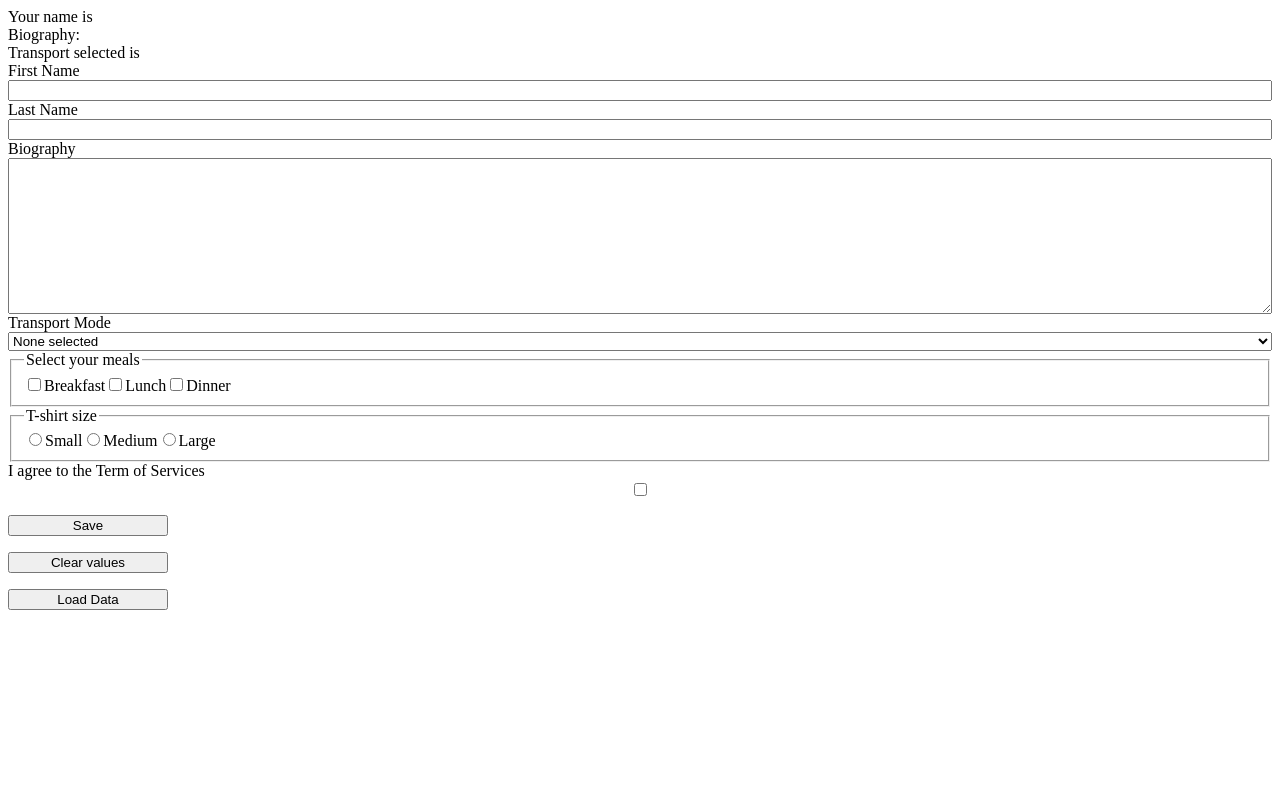
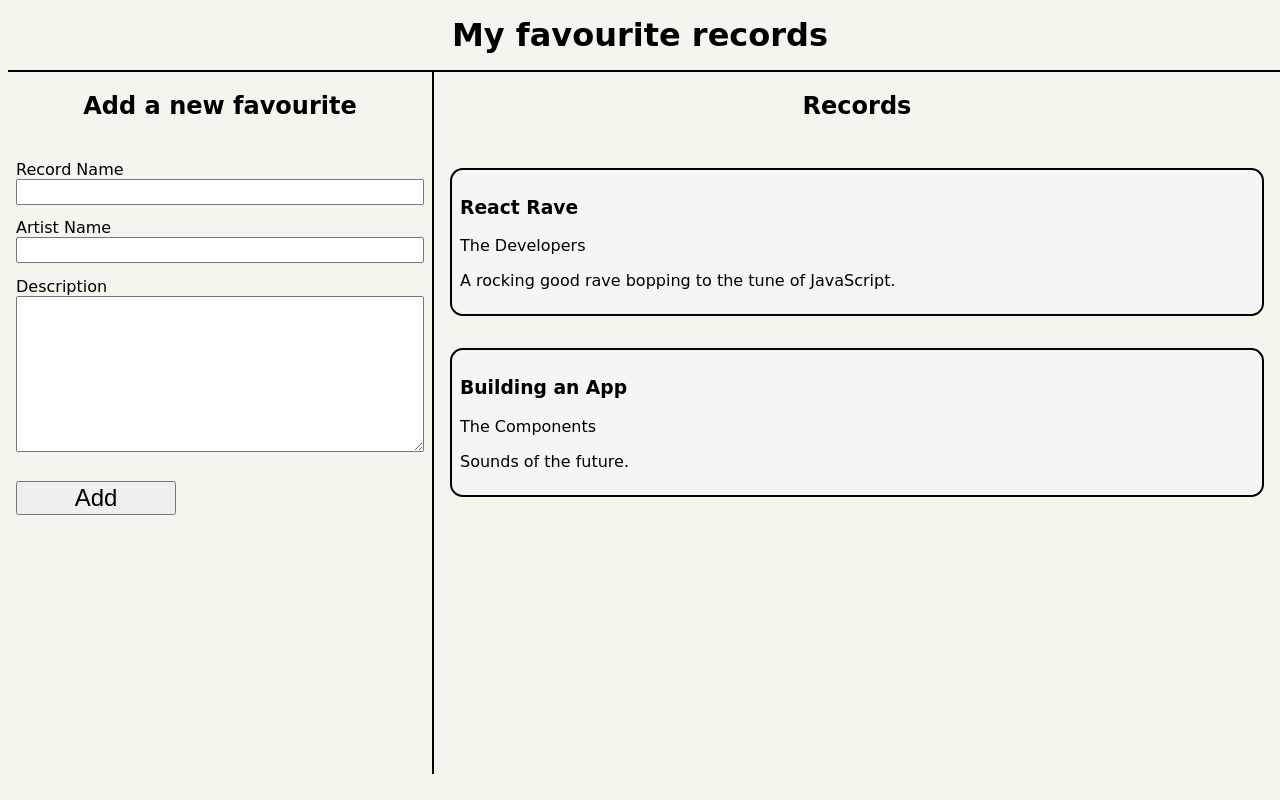
Before and after one commit to 2rohityadav/UltimateCourse-reactjs-basics, a React (Create React App) app: page /container in a window 1280 px wide. Built offline with nearby package versions, Linux system fonts and the light colour scheme.

Commit message:
building a static react view from the design

```diff
--- a/src/App.js
+++ b/src/App.js
@@ -6,6 +6,7 @@ import UltimateList from "./UltimateList";
 import UltimateMachine from "./UltimateMachine";
 import Stopwatch from "./StopWatch";
 import FormContainer from "./Form";
+import Container from "./Container";
 
 const App = () => {
   // const [show, setShow] = useState(true);
@@ -14,7 +15,8 @@ const App = () => {
   // }
   return (
     <Fragment>
-      <FormContainer />
+      <Container />
+      {/* <FormContainer /> */}
       {/* <Stopwatch /> */}
       {/* <UltimateList /> */}
       {/* <UltimateHolidayList /> */}
--- /dev/null
+++ b/src/Container.js
@@ -0,0 +1,24 @@
+import React, {Fragment} from 'react'
+import Header from './Header'
+import Section from './Section'
+import List from './List'
+import "./records.scss"
+import RecordForm from './RecordForm'
+
+const Container = () => {
+    return (
+        <Fragment>
+            <Header />
+            <main>
+                <Section headingText="Add a new favourite">
+                    <RecordForm />
+                </Section>
+                <Section headingText="Records">
+                    <List />
+                </Section>
+            </main>
+        </Fragment>
+    )
+};
+
+export default Container;
--- /dev/null
+++ b/src/Header.js
@@ -0,0 +1,9 @@
+import React from 'react';
+
+const Header = () => {
+    return <header>
+        <h1>My favourite records</h1>
+    </header>
+}
+
+export default Header;
--- /dev/null
+++ b/src/List.js
@@ -0,0 +1,25 @@
+import React from 'react'
+
+const records = [
+    {
+        recordName: 'React Rave',
+        artistName: 'The Developers',
+        description: 'A rocking good rave bopping to the tune of JavaScript.'
+    },
+    {
+        recordName: 'Building an App',
+        artistName: 'The Components',
+        description: 'Sounds of the future.'
+    }
+]
+const List = () => {
+    return <ul>
+        {records.map(({recordName, artistName, description}) => <li key={recordName}>
+            <h3>{recordName}</h3>
+            <span>{artistName}</span>
+            <p>{description}</p>
+        </li>)}
+    </ul>
+}
+
+export default List;
--- /dev/null
+++ b/src/RecordForm.js
@@ -0,0 +1,15 @@
+import React from 'react'
+
+const RecordForm = () => {
+    return <form>
+        <label htmlFor="recordName">Record Name</label>
+        <input type="text" name="recordName" id="recordName"/>
+        <label htmlFor="artistName">Artist Name</label>
+        <input type="text" name="artistName" id="artistName"/>
+        <label htmlFor="description">Description</label>
+        <textarea name="description" id="description" rows="10"></textarea>
+        <button type="submit">Add</button>
+    </form>
+}
+
+export default RecordForm;
--- /dev/null
+++ b/src/Section.js
@@ -0,0 +1,11 @@
+import React from 'react';
+
+const Section = ({children, headingText, headingLevel = 2}) => {
+    const H = `h${headingLevel}`
+    return <section>
+        <H>{headingText}</H>
+        {children}
+    </section>
+}
+
+export default Section;
--- /dev/null
+++ b/src/records.scss
@@ -0,0 +1,80 @@
+body {
+    box-sizing: border-box;
+    margin: 0;
+    font-family: 'Comic Sans MS', 'Monotype Corsiva', sans-serif;
+    background-color: #f5f4ed;
+}
+
+.visually-hidden:not(:focus):not(:active){
+    clip: rect(0 0 0 0);
+    clip-path: inset(100%);
+    height: 1px;
+    overflow: hidden;
+    position: absolute;
+    white-space: nowrap;
+    width: 1px;
+}
+
+header {
+    text-align: center;
+    padding: 1em;
+    h1 {
+        margin: 0;
+    }
+}
+
+main {
+    height: 88vh;
+    display: grid;
+    grid-template-columns: 1fr 2fr;
+    padding-left: 0.5em;
+
+    section {
+        border-top: 2px solid black;
+        display: grid;
+        grid-template-rows: 10vh 1fr;
+
+        h2 {
+            justify-self: center;
+        }
+
+        form {
+            padding: 0.5em;
+            display: flex;
+            flex-direction: column;
+
+            input,
+            textarea {
+                min-height: 1.5em;
+                margin-bottom: 1em;
+            }
+
+            button {
+                font-size: x-large;
+                margin-bottom: 0;;
+            }
+        }
+
+        ul {
+            margin: 1em;
+            padding: 0;
+            list-style: none;
+            display: grid;
+            grid-template-columns: 1fr;
+            grid-auto-rows: min-content;
+            grid-gap: 2em;
+
+            li {
+                border-radius: 0.8em;
+                border: 2px solid black;
+                background-color: whitesmoke;
+                padding: 0.5em;
+            }
+
+        }
+
+        &:last-of-type{
+            border-left: 2px solid black;
+        }
+    }
+}
```
